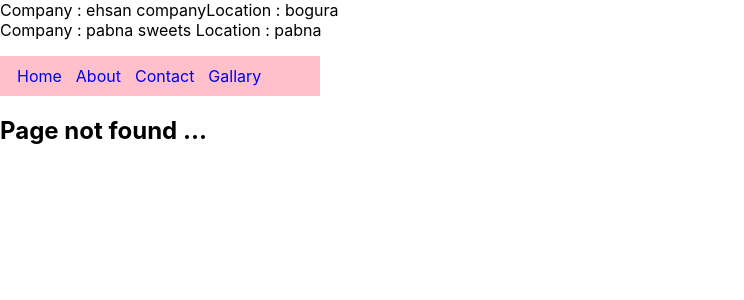
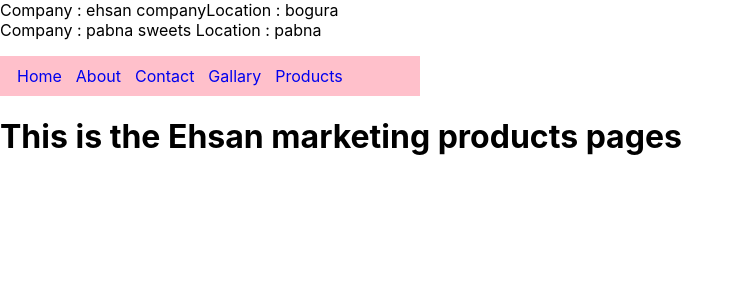
Before and after one commit to Mim-Hakkani/ReactRouter6, a React (Create React App) app: page /products in a window 1280 px wide. Before the commit this address had no page. Shown: the top 300 px of the page, without its empty margins (0-744 px from the left). Built offline with nearby package versions, Linux system fonts and the light colour scheme.

Commit message:
nested routes

```diff
--- a/src/App.js
+++ b/src/App.js
@@ -9,6 +9,7 @@ import About from './pages/About';
 import Contact from './pages/Contact';
 import Gallary from './pages/Gallary';
 import Home from './pages/Home';
+import Products from './pages/Products';
 
 const datas =[
   {
@@ -44,6 +45,7 @@ function App() {
         <Route path='/about'   element={<About/>} />
         <Route path='/contact' element={<Contact/>} />
         <Route path="/gallary" element={<Gallary /> }/>
+        <Route path="products" element={<Products /> }/>
         <Route path="*" element={<Page404 /> }/>
       </Routes>
      </BrowserRouter>
--- a/src/Navigation/Nav.js
+++ b/src/Navigation/Nav.js
@@ -4,11 +4,12 @@ import { Link } from 'react-router-dom';
 const Nav = () => {
     return (
         <div>
-            <ul style={{listStyle:'none',display:'flex',backgroundColor:'pink',padding:'10px',width:'300px'}}>
+            <ul style={{listStyle:'none',display:'flex',backgroundColor:'pink',padding:'10px',width:'400px'}}>
                 <li><Link to="/home" style={{textDecoration:'none',padding:'7px'}}>Home</Link></li>
                 <li><Link to="/about" style={{textDecoration:'none',padding:'7px'}}>About</Link></li>
                 <li><Link to="/contact" style={{textDecoration:'none',padding:'7px'}}>Contact</Link></li>
                 <li><Link to="/gallary" style={{textDecoration:'none',padding:'7px'}}>Gallary</Link></li>
+                 <li><Link to="/products" style={{textDecoration:'none',padding:'7px'}}>Products</Link></li>
             </ul>
         </div>
     );
--- /dev/null
+++ b/src/pages/Products.js
@@ -0,0 +1,11 @@
+import React from 'react';
+
+const Products = () => {
+    return (
+        <div>
+            <h1>This is the Ehsan marketing products pages </h1>
+        </div>
+    );
+};
+
+export default Products;
```
Also changed, not shown: 1 other file (tests, documents, lock files or other folders).
